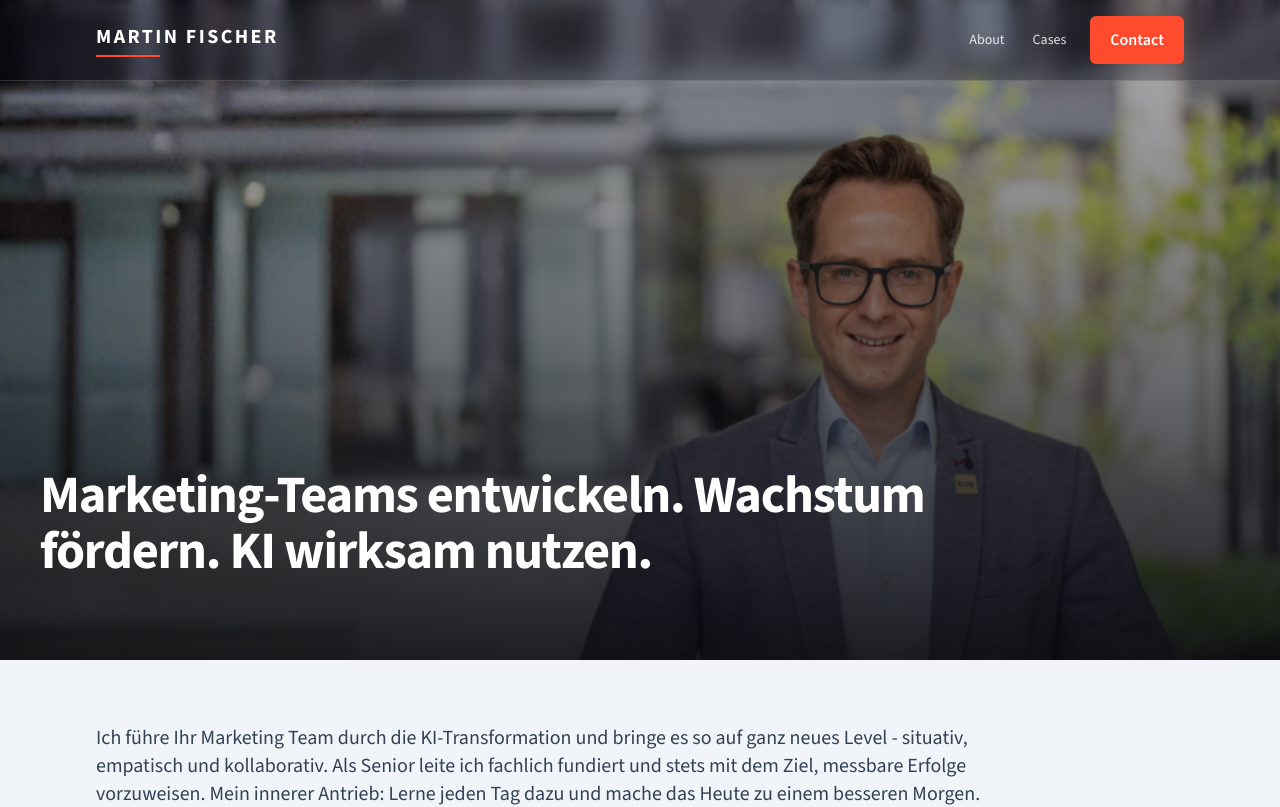
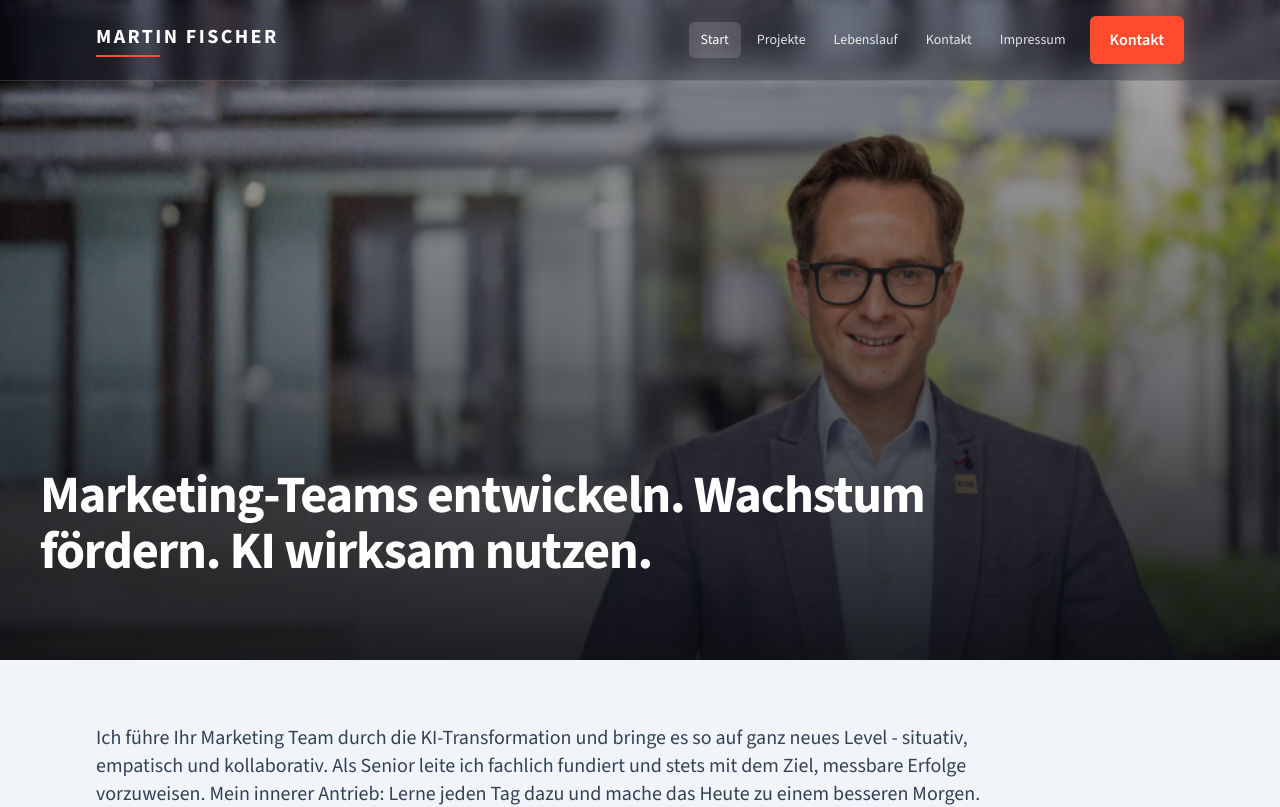
Before and after one commit to martinfischer42/Beyond_cv, a React (Vite) app: page / in a window 1280 px wide. Shown: the top 807 px of the page. Built offline with nearby package versions, Linux system fonts and the light colour scheme.

Commit message:
Unify German site navigation

```diff
--- a/src/components/Layout.tsx
+++ b/src/components/Layout.tsx
@@ -1,14 +1,9 @@
 import { useState } from 'react';
 import { Link, NavLink, Outlet, useLocation } from 'react-router-dom';
 
-const primaryNavItems = [
-  { href: '/#about', label: 'About' },
-  { href: '/cases', label: 'Cases' },
-];
-
-const secondaryNavItems = [
+const navItems = [
   { to: '/', label: 'Start' },
-  { to: '/cases', label: 'Cases' },
+  { to: '/cases', label: 'Projekte' },
   { to: '/lebenslauf', label: 'Lebenslauf' },
   { to: '/kontakt', label: 'Kontakt' },
   { to: '/impressum', label: 'Impressum' },
@@ -48,24 +43,18 @@ export default function Layout() {
             </button>
 
             <nav className="hidden items-center gap-1 text-sm font-medium md:flex">
-              {isHomePage
-                ? primaryNavItems.map((item) => (
-                    <a
-                      key={item.label}
-                      href={item.href}
-                      className="rounded-md px-3 py-2 text-white/85 transition-colors hover:bg-white/10 hover:text-white"
-                    >
-                      {item.label}
-                    </a>
-                  ))
-                : secondaryNavItems.map((item) => (
+              {navItems.map((item) => (
                 <NavLink
                   key={item.to}
                   to={item.to}
                   className={({ isActive }) =>
                     `rounded-md px-3 py-2 transition-colors ${
                       isActive
-                            ? 'bg-slate-900 text-white'
+                        ? isHomePage
+                          ? 'bg-white/15 text-white'
+                          : 'bg-slate-900 text-white'
+                        : isHomePage
+                          ? 'text-white/85 hover:bg-white/10 hover:text-white'
                           : 'text-slate-600 hover:bg-slate-100 hover:text-slate-900'
                     }`
                   }
@@ -77,7 +66,7 @@ export default function Layout() {
                 to="/kontakt"
                 className="ml-2 cta-primary"
               >
-                Contact
+                Kontakt
               </Link>
             </nav>
           </div>
@@ -88,22 +77,25 @@ export default function Layout() {
                 isHomePage ? 'border-white/20' : 'border-slate-200'
               }`}
             >
-              {(isHomePage
-                ? [...primaryNavItems, { href: '/kontakt', label: 'Contact' }]
-                : secondaryNavItems.map((item) => ({ href: item.to, label: item.label }))
-              ).map((item) => (
-                <a
-                  key={item.href}
-                  href={item.href}
+              {navItems.map((item) => (
+                <NavLink
+                  key={item.to}
+                  to={item.to}
                   onClick={() => setIsMenuOpen(false)}
-                  className={`rounded-md px-3 py-2 text-sm font-medium transition-colors ${
-                    isHomePage
+                  className={({ isActive }) =>
+                    `rounded-md px-3 py-2 text-sm font-medium transition-colors ${
+                      isActive
+                        ? isHomePage
+                          ? 'bg-white/15 text-white'
+                          : 'bg-slate-900 text-white'
+                        : isHomePage
                           ? 'text-white/90 hover:bg-white/10 hover:text-white'
                           : 'text-slate-700 hover:bg-slate-100 hover:text-slate-900'
-                  }`}
+                    }`
+                  }
                 >
                   {item.label}
-                </a>
+                </NavLink>
               ))}
             </nav>
           )}
```
Lines whose indentation alone changed are shown as unchanged.
